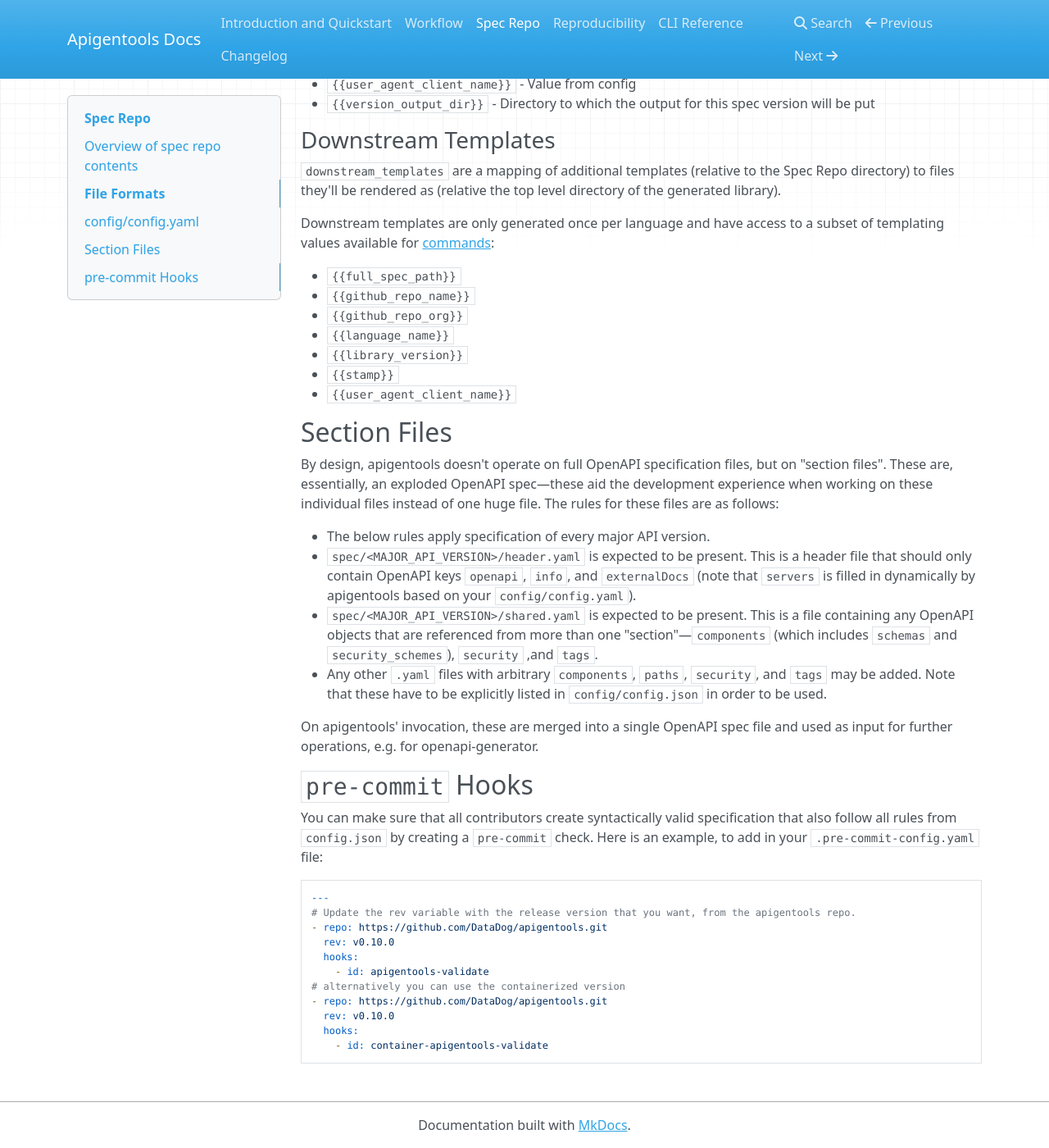
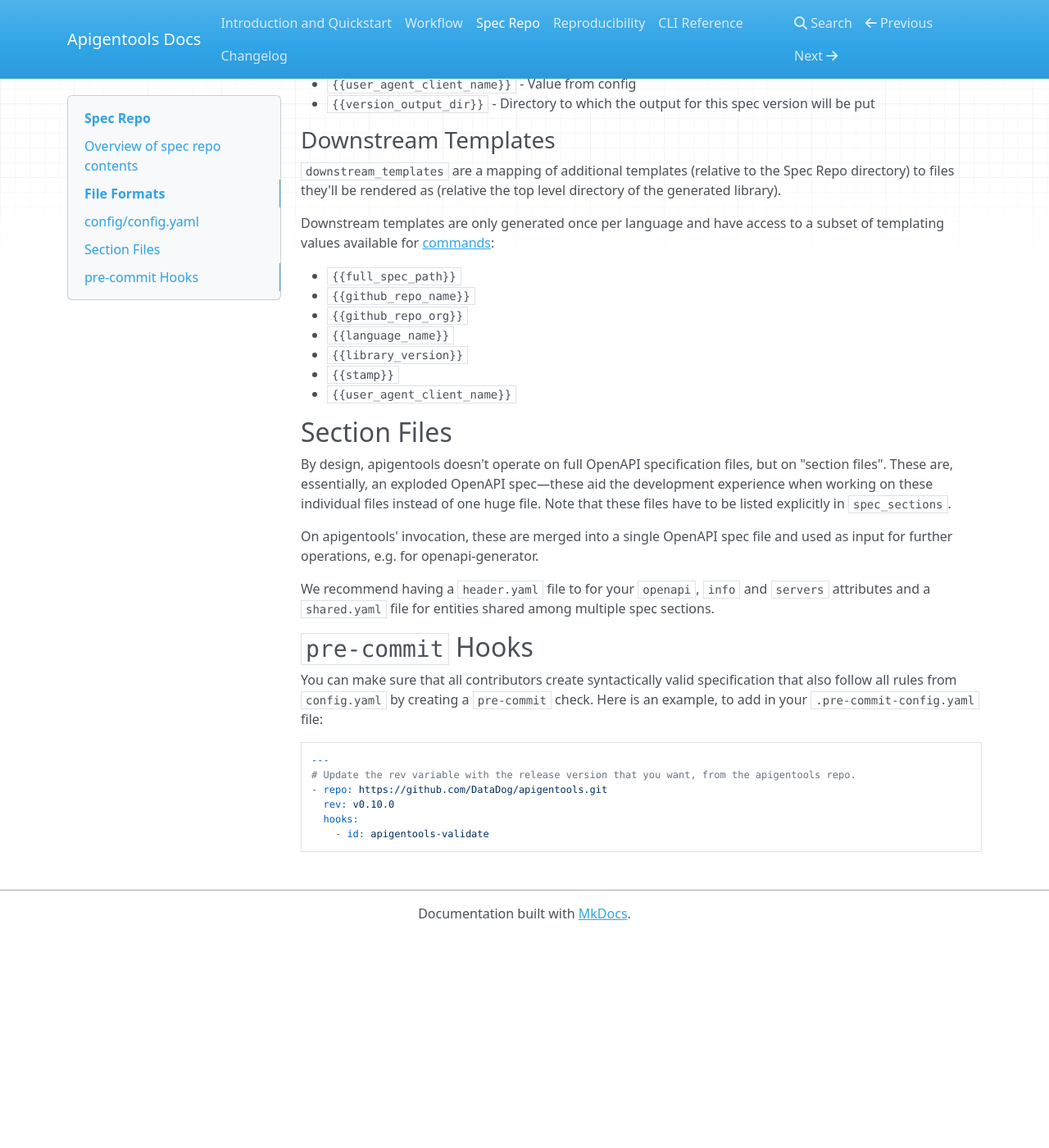
Before and after one commit to DataDog/apigentools, an MkDocs documentation site: the page built from docs/spec_repo.md, in a window 1280 px wide and 1400 px high, scrolled down 7378 px. Shown: the whole window at 82% size. Built offline with MkDocs 1.6.1, drawn with Linux system fonts in a browser that asks for light colours; nearby versions of some CDN libraries; after the commit the page ends 8520 px from its top, so only the background shows below that; some of the changed text lies outside the part shown.

Commit message:
Don't require header.yaml and shared.yaml to exist

```diff
--- a/docs/spec_repo.md
+++ b/docs/spec_repo.md
@@ -9,7 +9,7 @@
 .
 ├── .gitignore
 ├── config                          # config directory is mandatory
-│   ├── config.json                 # general config for apigentools, mandatory
+│   ├── config.yaml                 # general config for apigentools, mandatory
 │   └── languages                   # languages directory is mandatory when using openapi-generator
 │       └── java_v1.json            # openapi-generator config for Java client for v1 API
 ├── downstream-templates            # optional directory for downstream templates, name can be arbitrary
@@ -328,19 +328,16 @@
 
 ## Section Files
 
-By design, apigentools doesn't operate on full OpenAPI specification files, but on "section files". These are, essentially, an exploded OpenAPI spec—these aid the development experience when working on these individual files instead of one huge file. The rules for these files are as follows:
-
-* The below rules apply specification of every major API version.
-* `spec/<MAJOR_API_VERSION>/header.yaml` is expected to be present. This is a header file that should only contain OpenAPI keys `openapi`, `info`, and `externalDocs` (note that `servers` is filled in dynamically by apigentools based on your `config/config.yaml`).
-* `spec/<MAJOR_API_VERSION>/shared.yaml` is expected to be present. This is a file containing any OpenAPI objects that are referenced from more than one "section"—`components` (which includes `schemas` and `security_schemes`), `security` ,and `tags`.
-* Any other `.yaml` files with arbitrary `components`, `paths`, `security`, and `tags` may be added. Note that these have to be explicitly listed in `config/config.json` in order to be used.
+By design, apigentools doesn't operate on full OpenAPI specification files, but on "section files". These are, essentially, an exploded OpenAPI spec—these aid the development experience when working on these individual files instead of one huge file. Note that these files have to be listed explicitly in `spec_sections`.
 
 On apigentools' invocation, these are merged into a single OpenAPI spec file and used as input for further operations, e.g. for openapi-generator.
+
+We recommend having a `header.yaml` file to for your `openapi`, `info` and `servers` attributes and a `shared.yaml` file for entities shared among multiple spec sections.
 
 ## `pre-commit` Hooks
 
 You can make sure that all contributors create syntactically valid specification
-that also follow all rules from `config.json` by creating a `pre-commit` check.
+that also follow all rules from `config.yaml` by creating a `pre-commit` check.
 Here is an example, to add in your `.pre-commit-config.yaml` file:
 
     ---
@@ -349,8 +346,3 @@
       rev: v0.10.0
       hooks:
         - id: apigentools-validate
-    # alternatively you can use the containerized version
-    - repo: https://github.com/DataDog/apigentools.git
-      rev: v0.10.0
-      hooks:
-        - id: container-apigentools-validate
```
Also changed, not shown: docs/index.md (+3 -3 lines), docs/upgrading.md (+4 -0 lines), 10 other files.
